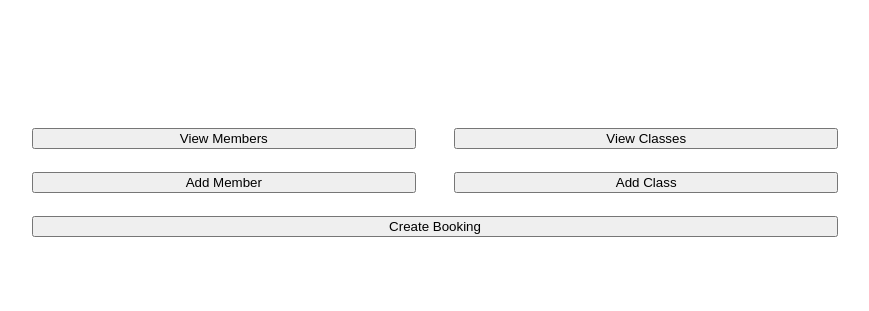
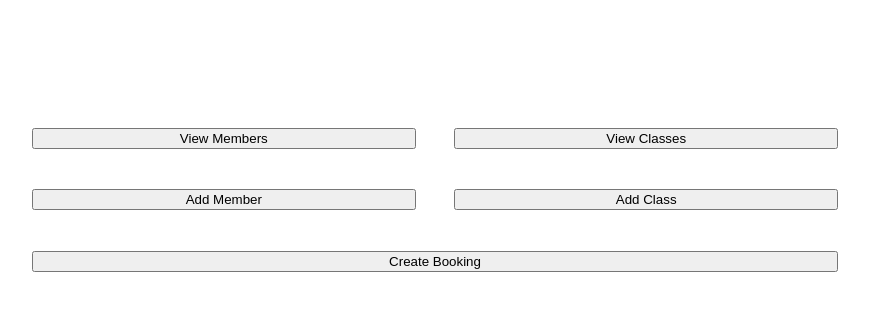
Before and after one commit to davidmacarabrown/gym_management_app, a Flask app: page / in a window 1280 px wide. Shown: the part 46-357 px from the top of the page, without its empty margins (205-1074 px from the left). Run offline with Flask 2, Linux system fonts and the light colour scheme.

Commit message:
member page styling and landing page styling changed to allow spacing added back button to members viewing page

```diff
--- a/static/style.css
+++ b/static/style.css
@@ -39,13 +39,13 @@ a {
 .link-button-left {
     width: 100%;
     height: 100%;
-    margin-bottom: 1%;
+    /* margin-bottom: 1%; */
 }
 
 .link-button-right {
     width: 100%;
     height: 100%;
-    margin-bottom: 1%;
+    /* margin-bottom: 1%; */
 }
 
 .link-button-long {
@@ -55,8 +55,6 @@ a {
 a:visited {
     color: black;
 }
-
-
 
 
 .index-link-container {
@@ -70,32 +68,51 @@ a:visited {
     "create-booking create-booking create-booking";
 }
 
-.view-members {
-    grid-area: view-members;
-    padding-bottom: 5%;
+
+.start-page-form-area {
+    height: fit-content;
 }
 
 .dead-space {
     grid-area: dead-space;
 }
 
-.add-member {
-    grid-area: add-member;
+.view-members-area {
+    grid-area: view-members;
+    height: 100%;
     padding-bottom: 5%;
+    margin-bottom: 5%;
 }
 
-.view-classes {
-    grid-area: view-classes;
+.add-member-area {
+    grid-area: add-member;
+    height: 100%;
     padding-bottom: 5%;
+    margin-bottom: 5%;
 }
 
-.add-class {
-    grid-area: add-class;
+.view-classes-area {
+    grid-area: view-classes;
+    height: 100%;
     padding-bottom: 5%;
+    margin-bottom: 5%;
 }
 
-.create-booking {
+.add-class-area {
+    grid-area: add-class;
+    height: 100%;
+    padding-bottom: 5%;
+    margin-bottom: 5%;
+}
+
+.create-booking-area {
     grid-area: create-booking;
+    height: 100%;
+    margin-bottom: 3%;
+}
+
+.link-button-long {
+    height: 100%;
 }
 
 footer {
@@ -110,7 +127,7 @@ footer > p {
 
 .member-row {
     display: grid;
-    grid-template-columns: 50% 50%;
+    grid-template-columns: 65% 35%;
     grid-template-areas:
     "name view-member";
 }
@@ -122,4 +139,5 @@ footer > p {
 
 .view-member-button {
     grid-area: view-member;
+    width: 100%;
 }
--- a/templates/index.html
+++ b/templates/index.html
@@ -5,32 +5,32 @@
 <main>
     <div class="index-link-container">
 
-        <div class="view-members">
-            <form action="/members">
+        <div class="view-members-area">
+            <form class="start-page-form-area" action="/members">
                 <button class="link-button-left" type="submit">View Members</button>
             </form>
         </div>
 
-        <div class="add-member">
-            <form action="/members/new">
+        <div class="add-member-area">
+            <form class="start-page-form-area" action="/members/new">
                 <button class="link-button-left" type="submit">Add Member</button>
             </form>
         </div>
 
-        <div class="view-classes">
-            <form action="/classes">
+        <div class="view-classes-area">
+            <form class="start-page-form-area" action="/classes">
                 <button class="link-button-right" type="submit">View Classes</button>
             </form>
         </div>
 
-        <div class="add-class">
-            <form action="/classes/new">
+        <div class="add-class-area">
+            <form class="start-page-form-area" action="/classes/new">
                 <button class="link-button-right" type="submit">Add Class</button>
             </form>
         </div>
 
-        <div class="create-booking">
-            <form action="/bookings/new">
+        <div class="create-booking-area">
+            <form class="start-page-form-area" action="/bookings/new">
                 <button class="link-button-long" type="submit">Create Booking</button>
             </form>
         </div>
```
Also changed, not shown: templates/members/index.html (+7 -1 lines).
